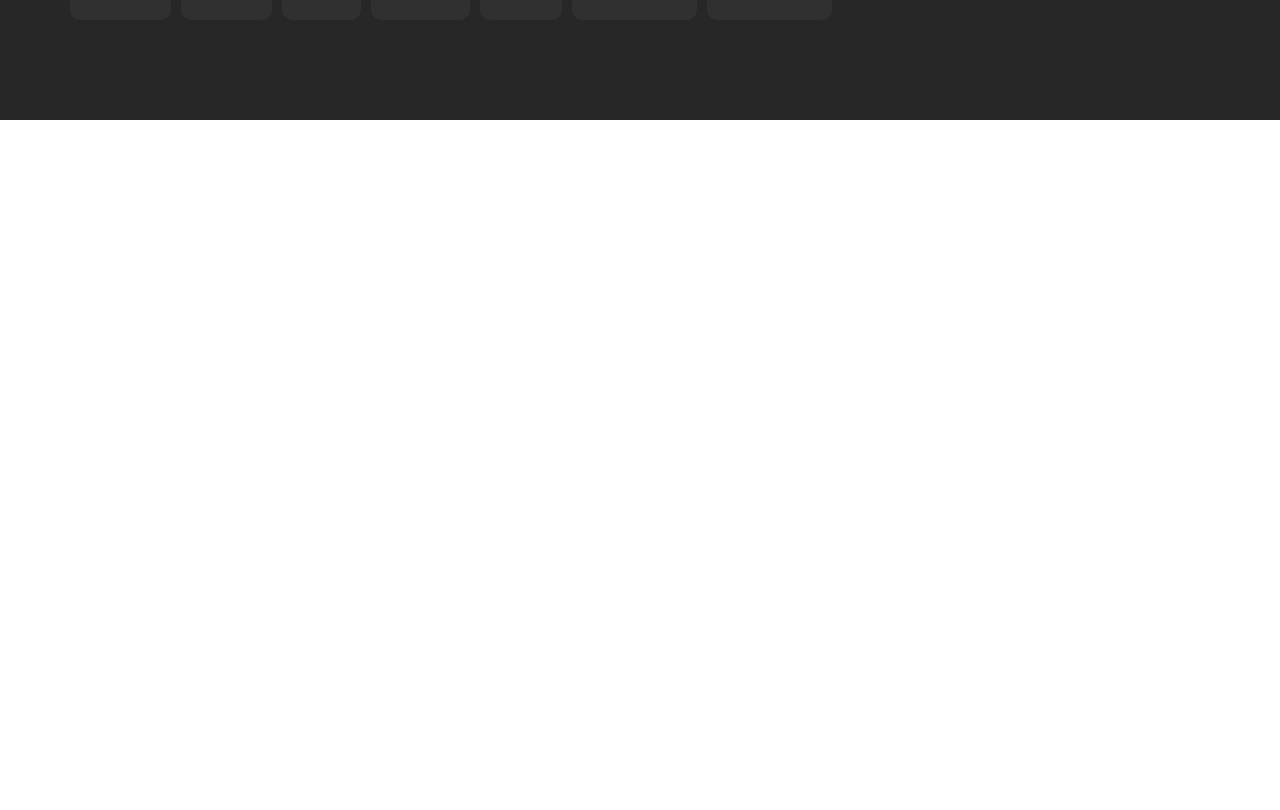
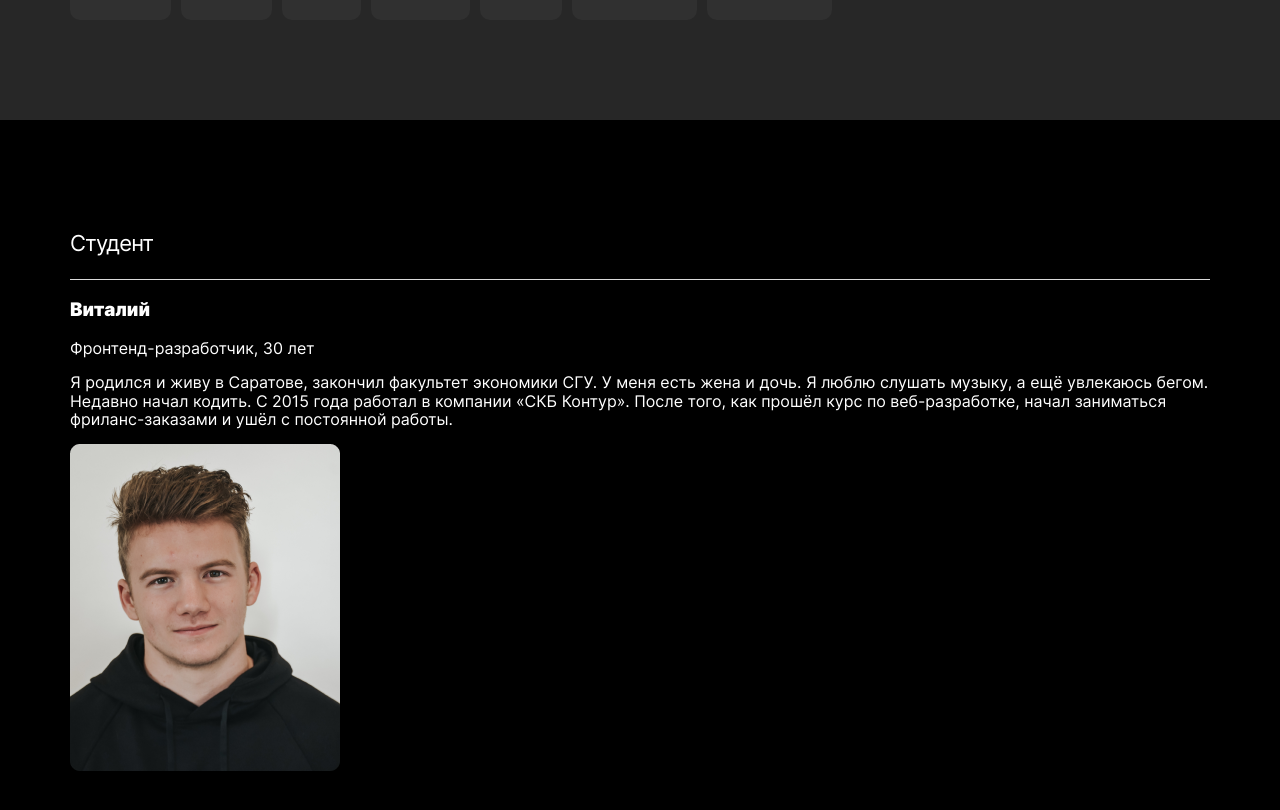
Before and after one commit to krylovis/movies-explorer-frontend, a React (Create React App) app: page / in a window 1280 px wide. Shown: the part 1724-2534 px from the top of the page. Before the commit the page ends 1844 px from the top, so only its background shows below. Built offline with nearby package versions, Linux system fonts and the light colour scheme.

Commit message:
add about-me

```diff
--- /dev/null
+++ b/src/components/AboutMe/AboutMe.css
@@ -0,0 +1,11 @@
+.about-me {}
+
+.about-me__info {}
+
+.about-me__title {}
+
+.about-me__subtitle {}
+
+.about-me__text {}
+
+.about-me__photo {}
--- /dev/null
+++ b/src/components/AboutMe/AboutMe.jsx
@@ -0,0 +1,20 @@
+import AboutContainer from '../AboutContainer/AboutContainer';
+import photo from '../../images/photo.png';
+
+export default function AboutMe() {
+  const title = 'Студент';
+
+  return (
+    <AboutContainer title={title}>
+      <div className="about-me">
+        <div className="about-me__info">
+          <h3 className="about-me__title">Виталий</h3>
+          <p className="about-me__subtitle">Фронтенд-разработчик, 30 лет</p>
+          <p className="about-me__text">Я родился и живу в Саратове, закончил факультет экономики СГУ. У меня есть жена
+            и дочь. Я люблю слушать музыку, а ещё увлекаюсь бегом. Недавно начал кодить. С 2015 года работал в компании «СКБ Контур». После того, как прошёл курс по веб-разработке, начал заниматься фриланс-заказами и ушёл с постоянной работы.</p>
+        </div>
+        <img className="about-me__photo" src={photo} alt="Фото" />
+      </div>
+    </AboutContainer>
+  )
+}
--- a/src/components/AboutProjectPage/AboutProjectPage.jsx
+++ b/src/components/AboutProjectPage/AboutProjectPage.jsx
@@ -1,6 +1,7 @@
 import Promo from '../Promo/Promo';
 import AboutProject from '../AboutProject/AboutProject';
 import Techs from '../Techs/Techs';
+import AboutMe from '../AboutMe/AboutMe';
 
 export default function AboutProjectPage() {
   return (
@@ -8,6 +9,7 @@ export default function AboutProjectPage() {
       <Promo />
       <AboutProject />
       <Techs />
+      <AboutMe />
     </main>
   )
 }
--- a/src/index.css
+++ b/src/index.css
@@ -37,6 +37,9 @@
 /* --------------- Techs --------------- */
 @import './components/Techs/Techs.css';
 
+/* --------------- AboutMe --------------- */
+@import './components/AboutMe/AboutMe.css';
+
 /* --------------- Promo --------------- */
 @import './components/Promo/Promo.css';
 
```
Also changed, not shown: src/images/photo.png (added).
